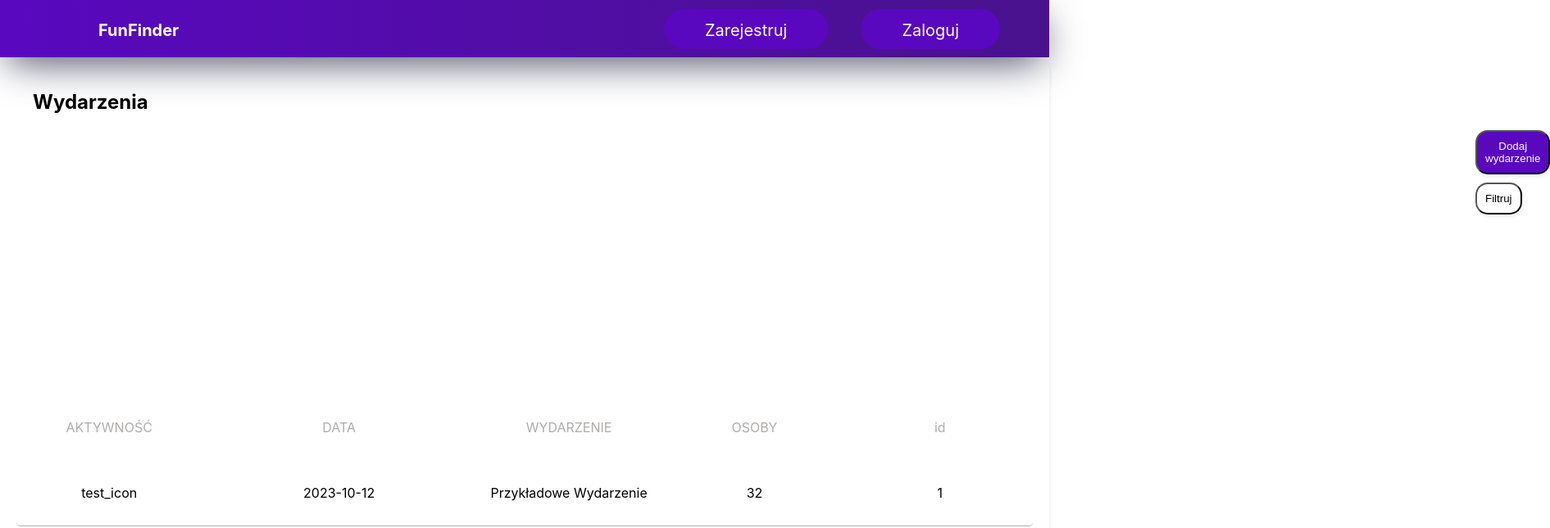
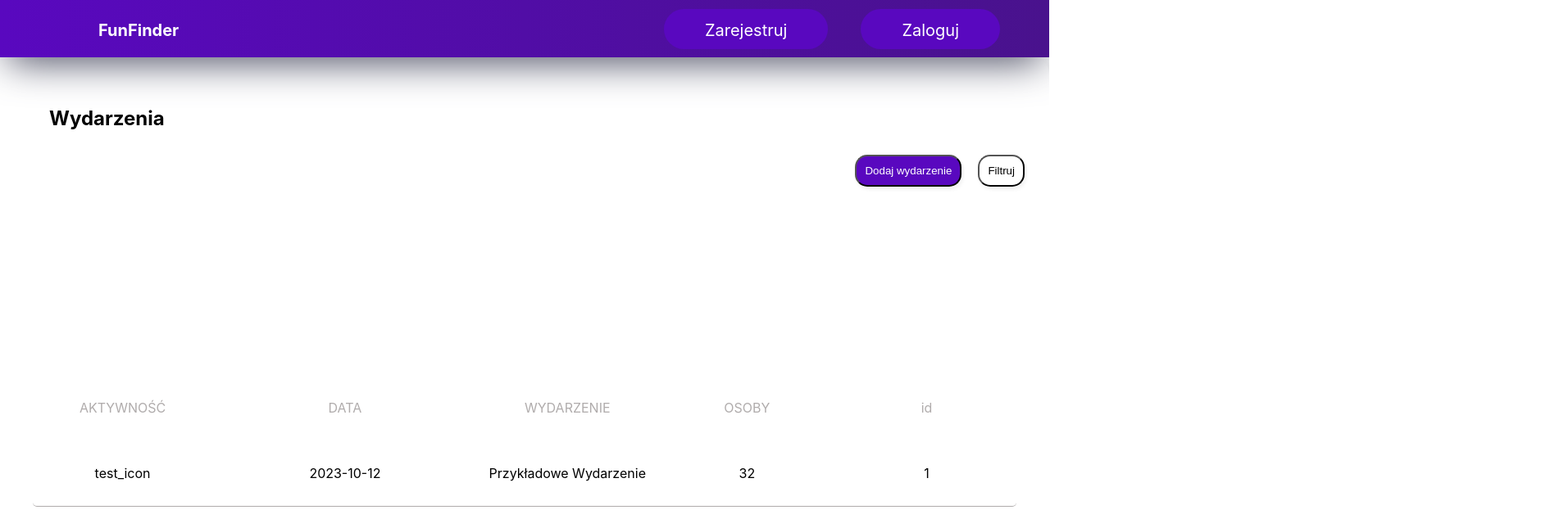
Before and after one commit to Lukang11/Inzynierka, a React (Create React App) app in the folder fun-finder-frontend/: page /events in a window 1280 px wide. Shown: the top 645 px of the page at 82% size, 1891 px wide, since content can reach past the window. Built offline with nearby package versions, Linux system fonts and the light colour scheme.

Commit message:
css fixes #2

```diff
--- a/fun-finder-frontend/src/Components/Events/UsersEvents.css
+++ b/fun-finder-frontend/src/Components/Events/UsersEvents.css
@@ -7,9 +7,10 @@
   border-radius: 15px;
   box-shadow: 2px 4px 4px #0000000d;
 }
-.buttons-container{
+.events-button-container{
   display: flex;
-  justify-content: space-between;
+  justify-content: flex-end;
+  margin-bottom: 10px;
 
 }
 .event-add-button{
@@ -21,17 +22,17 @@
   box-shadow: 2px 4px 4px #0000000d;
   margin: 10px;
   padding: 10px;
-  margin-left: 1800px;
+  margin-left: 10px;
 }
 .filter-events-button{
   display: flex;
-  align-items: center;
+  align-items: flex-end;
   background-color: #ffffff;
   border-radius: 15px;
   box-shadow: 2px 4px 4px #0000000d;
   margin: 10px;
   padding: 10px;
-  margin-left: 1800px;
+  margin-left: 10px;
 
 }
 .users-events-card > ul {
@@ -44,6 +45,9 @@
 
   .users-events-card {
     border-radius: 20px;
+    box-shadow: 2px 4px 4px #0000000d;
+    background-color: #ffffff;
+    padding: 20px;
 
   }
 
```
